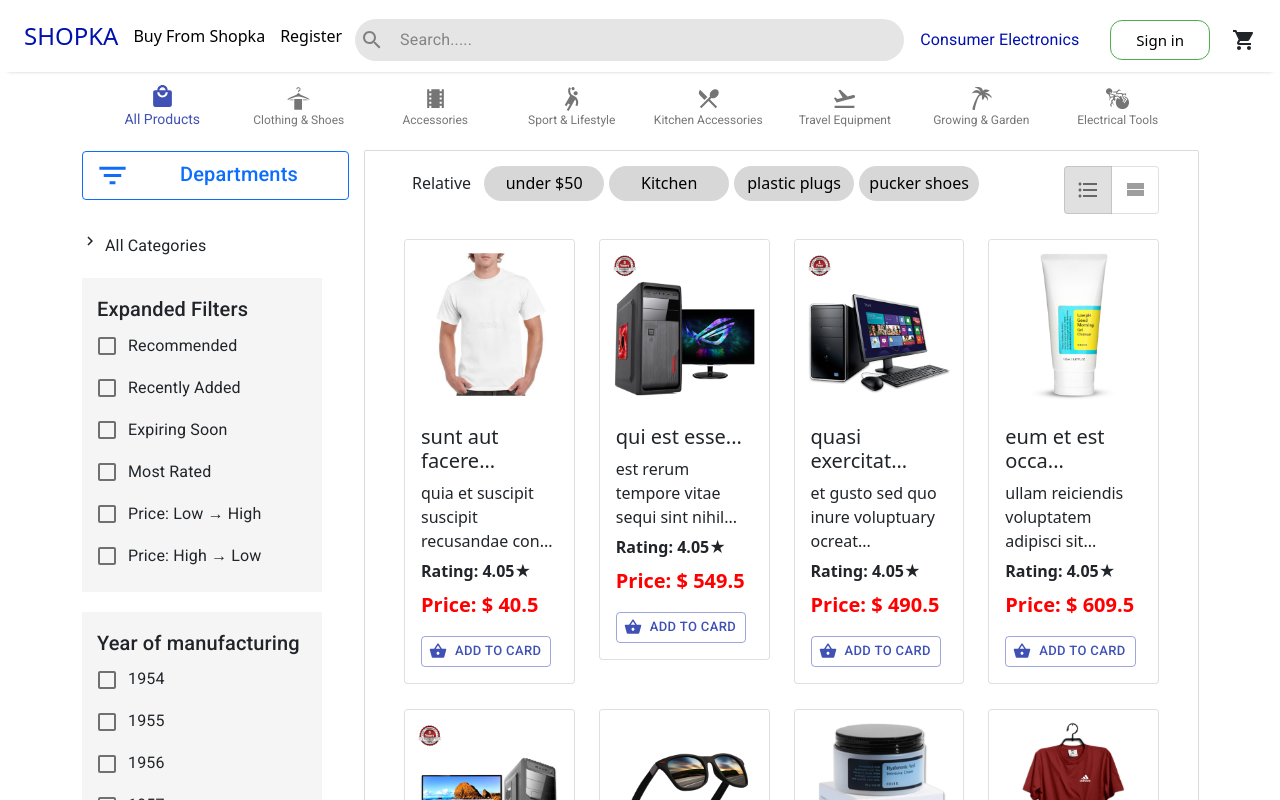
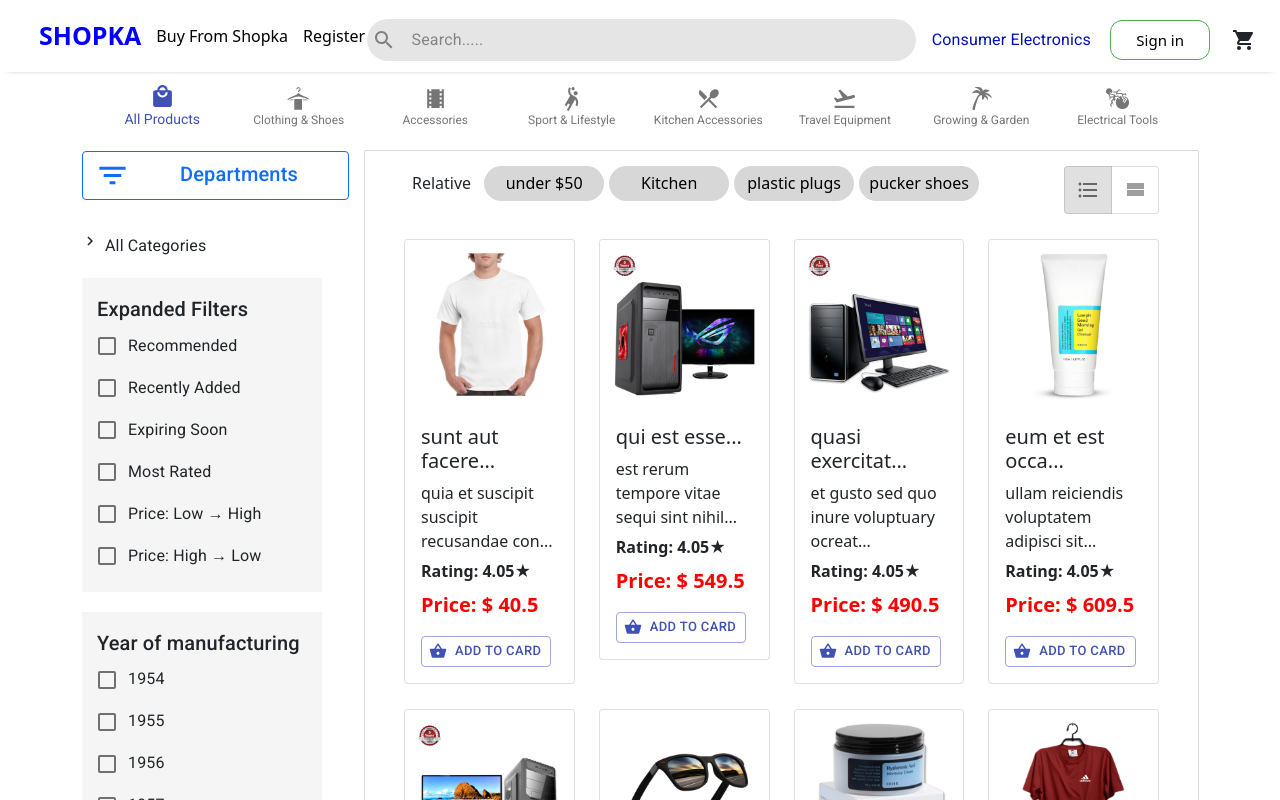
Before and after one commit to Devsabirul/shopka, a React (Create React App) app: page / in a window 1280 px wide. Shown: the top 800 px of the page. Built offline with nearby package versions, Linux system fonts and the light colour scheme.

Commit message:
add heard logo link

```diff
--- a/src/components/header/HeaderTop.js
+++ b/src/components/header/HeaderTop.js
@@ -66,6 +66,11 @@ const styles = makeStyles((theme) => ({
         [theme.breakpoints.down("xs")]: {
             display: "none",
         }
+    },
+    homeDir: {
+        color: "blue !important",
+        fontSize: "25px",
+        fontWeight: "bold",
     }
 }))
 
@@ -97,7 +102,7 @@ const HeaderTop = () => {
             <div className="navbar navbar-expand-lg">
                 <Toolbar className="container-fluid">
                     <div className="header_top_left" >
-                        <h4>SHOPKA</h4>
+                        <Link to="/" className={classes.homeDir}>SHOPKA</Link>
                         <Link className={classes.disNone} to="/">Buy From Shopka</Link>
                         {
                             !loggedIn && <Link to="/login">Register</Link>
```
Also changed, not shown: 12 other files (tests, documents, lock files or other folders).
